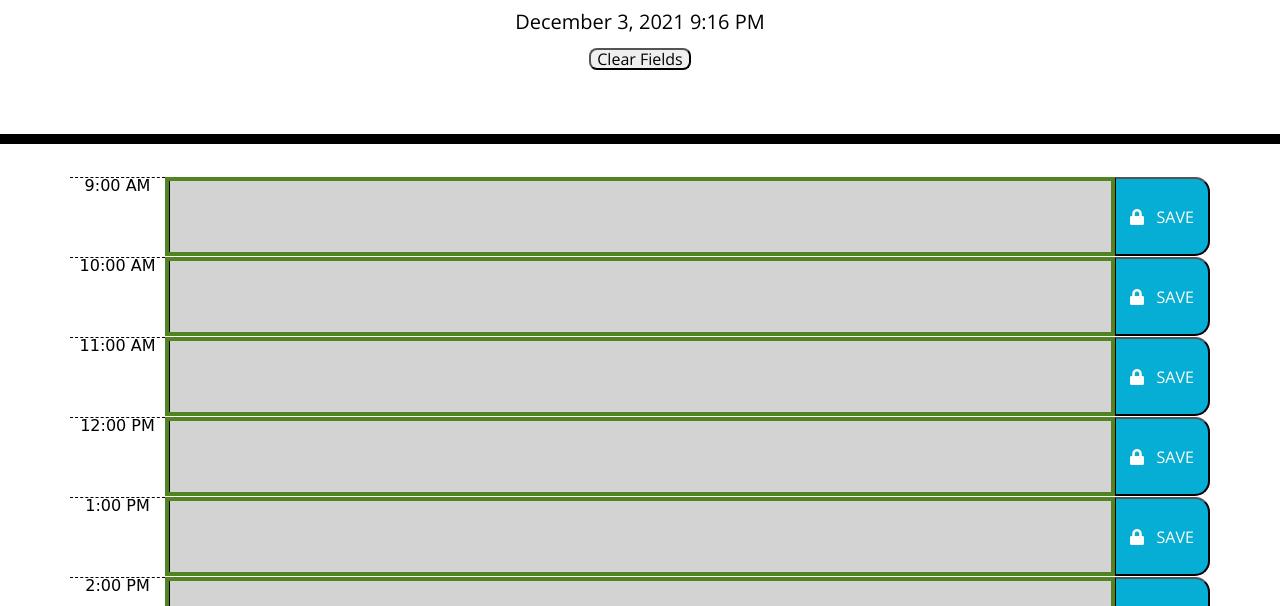
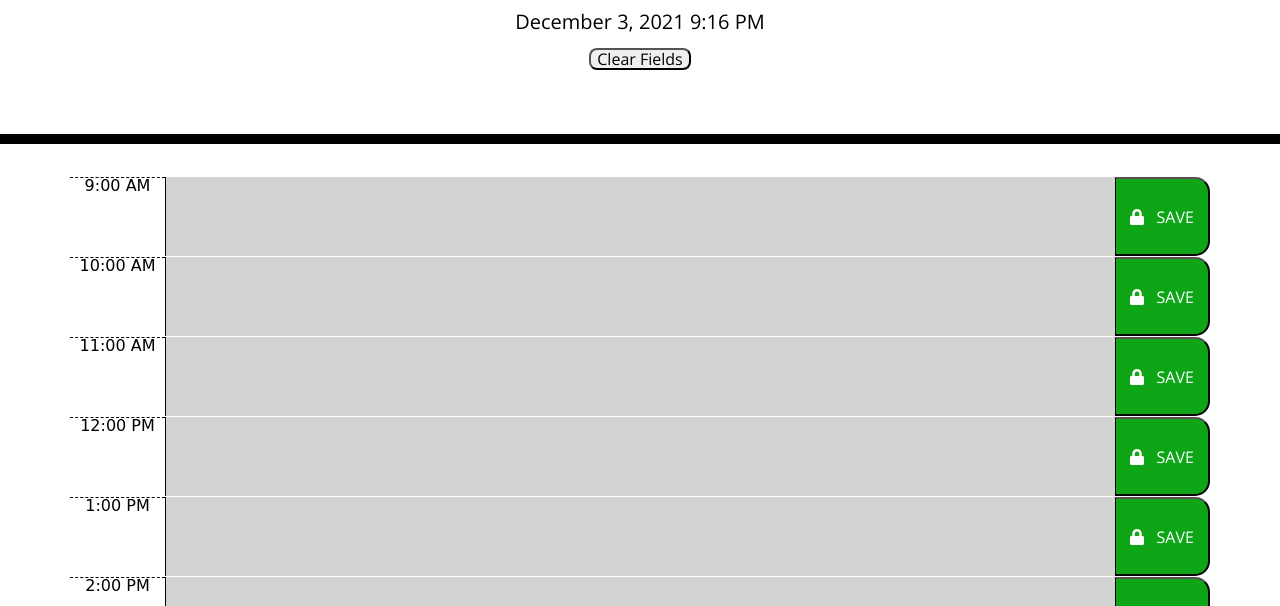
Before and after one commit to JideOgun/work-day-scheduler, a plain HTML site: page index.html in a window 1280 px wide. Shown: the part 182-788 px from the top of the page. Drawn offline with nearby package versions, Linux system fonts and the light colour scheme.

Commit message:
work day scheduler

```diff
--- a/style.css
+++ b/style.css
@@ -65,7 +65,7 @@ textarea{
   border-left: 1px solid black;
   border-top-right-radius: 15px;
   border-bottom-right-radius: 15px;
-  background-color: #06AED5;
+  background-color: #0ea516;
   color: white;
   width: 100%;
   height: 100%;
@@ -93,7 +93,7 @@ textarea{
 }
 
 .col-10 {
-  border: solid 3pt rgb(81, 131, 35);
+  /* border: solid 3pt rgb(81, 131, 35); */
   width: 100%;
   height: 100%;
 }
```
